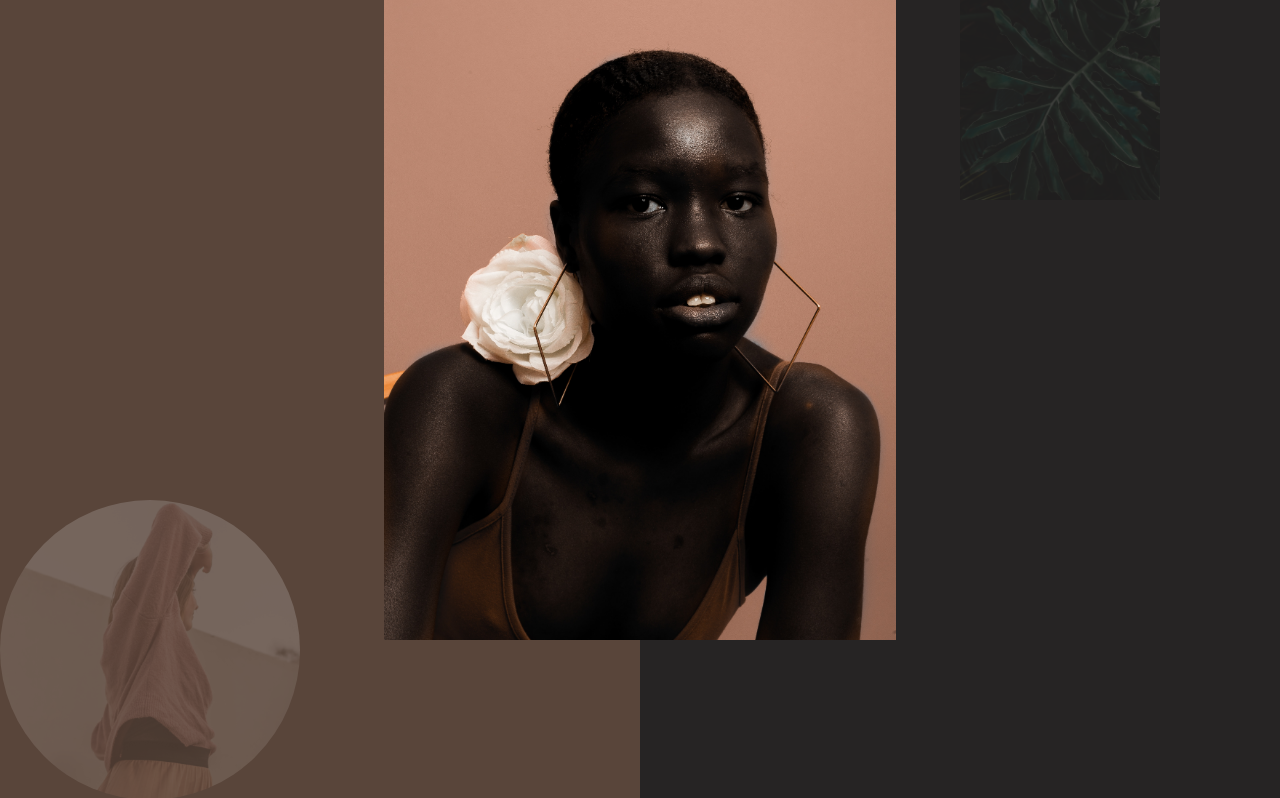
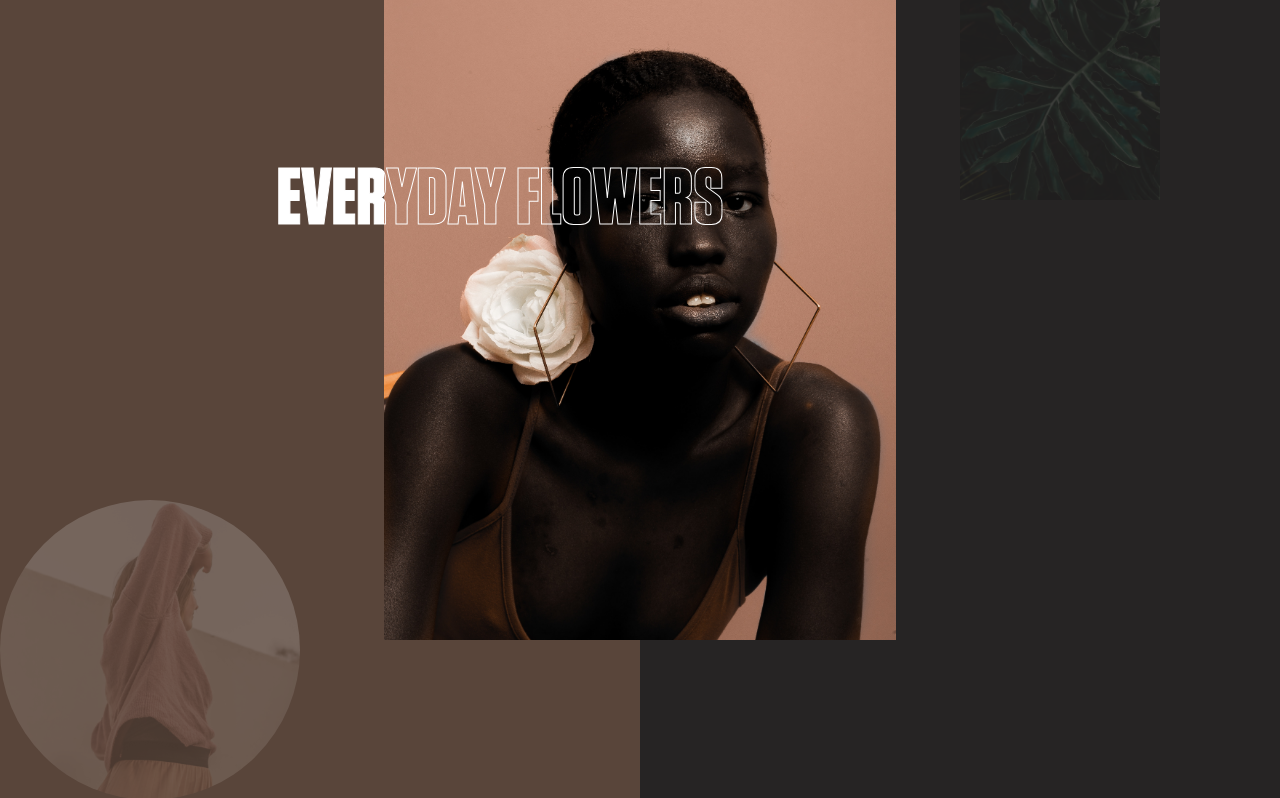
Before and after one commit to dariolaporta/aqtest_, a React (Create React App) app: page / in a window 1280 px wide. Shown: the top 798 px of the page. Built offline with nearby package versions, Linux system fonts and the light colour scheme.

Commit message:
custom title border overlay

```diff
--- a/src/components/Slide/Slide.tsx
+++ b/src/components/Slide/Slide.tsx
@@ -1,5 +1,12 @@
 import React from "react";
-import { DivDx, DivSx, ImgDivDx, ImgDivSx } from "./Styles";
+import {
+  CustomTitle,
+  DivDx,
+  DivSx,
+  ImgDivDx,
+  ImgDivSx,
+  TitleContainer,
+} from "./Styles";
 
 interface Props {
   big_image_url: string;
@@ -24,8 +31,17 @@ const Slide = (props: Props) => {
     },
   };
 
+  CustomTitle.defaultProps = {
+    theme: {
+      custom_title: custom_title,
+    },
+  };
+
   return (
     <div style={{ display: "flex", flex: 1, position: "relative" }}>
+      <TitleContainer>
+        <CustomTitle>{custom_title}</CustomTitle>
+      </TitleContainer>
       <div
         style={{
           position: "absolute",
--- a/src/components/Slide/Styles.ts
+++ b/src/components/Slide/Styles.ts
@@ -1,5 +1,41 @@
 import React from "react"
 import styled from "styled-components"
+
+export const TitleContainer = styled.div`
+    position: absolute;
+    left: 0;
+    right: 0;
+    margin-right: auto;
+    margin-left: auto;
+    top: 20%;
+`
+
+export const CustomTitle = styled.div`
+    line-height: 1;
+    max-width: 1000px;
+    position: relative;
+    color: white;
+    font-family: "Tungsten Bold";
+    font-size: 80px;
+    text-transform: uppercase;
+    &:before {
+        content: " ${props => props.theme.custom_title}";
+        position: absolute;
+        top: 50%;
+        left: 0;
+        right: 0;
+        margin-right: auto;
+        margin-left: auto;
+        transform: translateY(-50%);
+        background-color: transparent;
+        color: transparent;
+        font-size: 80px;
+        -webkit-text-stroke: 1px #fff;
+        z-index: 999;
+        line-height: 1;
+        opacity: 0.99;
+    }
+`
 
 export const DivDx = styled.div`
     background-color: ${props => props.color};
```
